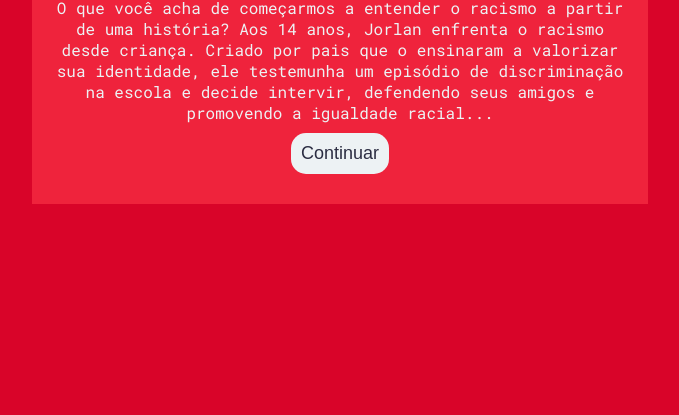
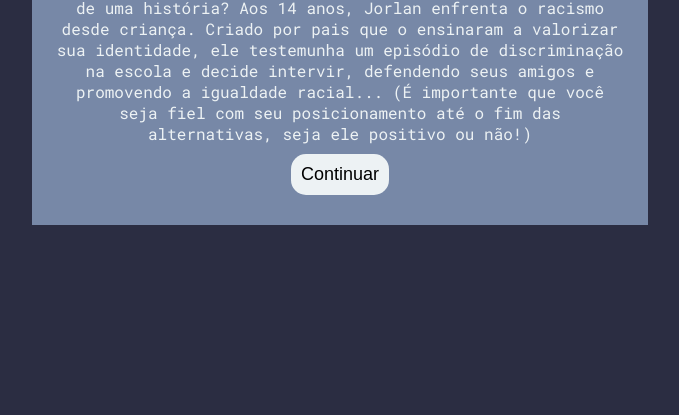
Before and after one commit to KauaoLiveira06/Texto-com-alternativas, a plain HTML site: page index.html in a window 1280 px wide. Shown: the part 385-800 px from the top of the page, without its empty margins (288-967 px from the left). Drawn offline with Linux system fonts and the light colour scheme.

Commit message:
Finalização 1 do trabalho

```diff
--- a/main.js
+++ b/main.js
@@ -5,7 +5,7 @@ const caixaResultado = document.querySelector('.caixa-resultado');
 const textoResultado = document.querySelector('.texto-resultado');
 const perguntas = [
     {
-        enunciado: "O que você acha de começarmos a entender o racismo a partir de uma história? Aos 14 anos, Jorlan enfrenta o racismo desde criança. Criado por pais que o ensinaram a valorizar sua identidade, ele testemunha um episódio de discriminação na escola e decide intervir, defendendo seus amigos e promovendo a igualdade racial...",
+        enunciado: "O que você acha de começarmos a entender o racismo a partir de uma história? Aos 14 anos, Jorlan enfrenta o racismo desde criança. Criado por pais que o ensinaram a valorizar sua identidade, ele testemunha um episódio de discriminação na escola e decide intervir, defendendo seus amigos e promovendo a igualdade racial... (É importante que você seja fiel com seu posicionamento até o fim das alternativas, seja ele positivo ou não!)",
         alternativas: [
             {
                 texto: "Continuar",
@@ -22,7 +22,7 @@ const perguntas = [
             },
             {
                 texto: "Não, acho que desistir disso é a melhor opção, é ele contra o mundo, isso não dará certo.",
-                afirmacao: "Jorlan deixa de acreditar na possibilidade de acabar com o racismo."
+                afirmacao: "Com a falta de apoio, Jorlan deixa de acreditar na possibilidade de acabar com o racismo."
             }
 
         ]
@@ -32,39 +32,39 @@ const perguntas = [
         alternativas: [
             {
                 texto: "Ele pode começar com campanhas educativas sobre o racismo, buscando apoio e suporte de sindicatos.",
-                afirmacao: "Resultado 05"
+                afirmacao: "Sem pensar duas vezes, finalmente inicia campanhas para começar o projeto."
             },
             {
-                texto: "Não tem nenhuma chance disso dar certo, qualquer atitude não passa de um esforço em vão.",
-                afirmacao: "Resultado 06"
+                texto: "Não tem nenhuma chance disso dar certo, qualquer atitude não passa de um esforço em vão, nenhuma instituição irá aceitar a proposta.",
+                afirmacao: "Jorlan começa a se tornar uma pessoa preconceituosa e sua vida começa a ter problemas sociais."
             }
 
         ]
     },
     {
-        enunciado: "O que você pensa sobre o racismo?",
+        enunciado: "O que você pensa e entende sobre o racismo?",
         alternativas: [
             {
                 texto: "Absurdo! Julgar e discriminar uma vida só pela cor de sua pele? Quem faz isso não possui amor nem por si próprio, alguém extremamente inflexível e sem ética.",
-                afirmacao: "Resultado 07"
+                afirmacao: "Seu jeito de pensar de expandiu para familiares e amigos, conseguiu melhorar a base da educação nas escolas, disciplinando os alunos sobre o racismo."
             },
             {
                 texto: "Eu acho uma total frescura das pessoas que sofrem com isso, é só relevar essa 'discriminação' e seguir em frente!",
-                afirmacao: "Resultado 08"
+                afirmacao: "Acaba sendo preso por discriminação em flagrante, após fazer comentários racistas perto de um polícial em um mercado."
             }
 
         ]
     },
     {
-        enunciado: "Perguntas 5",
+        enunciado: "Você acredita que Jorlan deveria se preocupar com isso?",
         alternativas: [
             {
-                texto: "Alternativa 09",
-                afirmacao: "Resultado 09"
+                texto: "Com certeza! Não será fácil, mas graças a sua atitude, agora podemos lutar e buscar acabar com o preconceito racial.",
+                afirmacao: "Jorlan se torna um marco em seu país, sua influência aumentou, e a segurança social melhorou!... Meus parabéns pela sua escolha, você o guiou para o melhor caminho!"
             },
             {
-                texto: "Alternativa 10",
-                afirmacao: "Resultado 10"
+                texto: "Achei desnecessário, deveria ter deixado pra lá essa história de amigos. Sabemos que no mundo há pessoas que não mudam de qualquer jeito.",
+                afirmacao: "Após 3 anos de prisão, Jorlan é solto, porém se envolve em mais brigas por causa de seu racismo, se envolvendo em uma luta armada, sendo baleado e levado ao Hospital... Suas escolhas o levaram para o pior caminho, se você não mudar, você é o próximo!"
             }
 
         ]
@@ -103,7 +103,7 @@ function respostaSelecionada(opcaoSelecionada) {
 }
 
 function mostreResultado() {
-    caixaPerguntas.textContent = "Aos 14 anos, Jorlan enfrenta o racismo desde criança. Criado por pais que o ensinaram a valorizar sua identidade, ele testemunha um episódio de discriminação na escola e decide intervir, defendendo seus amigos e promovendo a igualdade racial.";
+    caixaPerguntas.textContent = "Aos 14 anos, Jorlan enfrenta o racismo desde criança. Criado por pais que o ensinaram a valorizar sua identidade, ele testemunha um episódio de discriminação na escola e decide intervir, defendendo seus amigos e promovendo a igualdade racial...";
     textoResultado.textContent = historiaFinal;
     caixaAlternativas.textContent = "";
 }
--- a/style.css
+++ b/style.css
@@ -7,17 +7,16 @@
 
 :root {
     --azul-escuro: #2b2d42ff;
-    --azul-claro: #8d99aeff;
+    --azul-claro: rgb(119, 136, 167);
     --branco: #edf2f4ff;
-    --vermeio-claro: #ef233cff;
-    --vermeio-de-fundo: rgb(243, 96, 113);
-    --vermeio-escuro: #d90429ff;
+    --cinza: #383838;
+    --preto: #000000;
     --fonte-título: "Rubik", sans-serif;
     --fonte-texto: "Roboto Mono", monospace;
 }
 
 body {
-    background-color: var(--vermeio-escuro);
+    background-color: var(--azul-escuro);
     color: var(--branco);
     display: flex;
     justify-content: center;
@@ -27,7 +26,7 @@ body {
 }
 
 .caixa-principal {
-    background-color: var(--vermeio-claro);
+    background-color: var(--azul-claro);
     width: 90%;
     max-width: 600px;
     text-align: center;
@@ -44,15 +43,16 @@ body {
 
 button {
     background-color: var(--branco);
-    color: var(--azul-escuro);
+    color: var(--preto);
     border: 15px;
     border-radius: 15px;
     padding: 10px;
     transition: 0.3s;
     margin: 10px auto;
     font-size: large;
+    font-stretch: expanded;
 }
 
 button:hover {
-    background-color: var(--azul-claro);
+    background-color: var(--cinza);
 }
```
